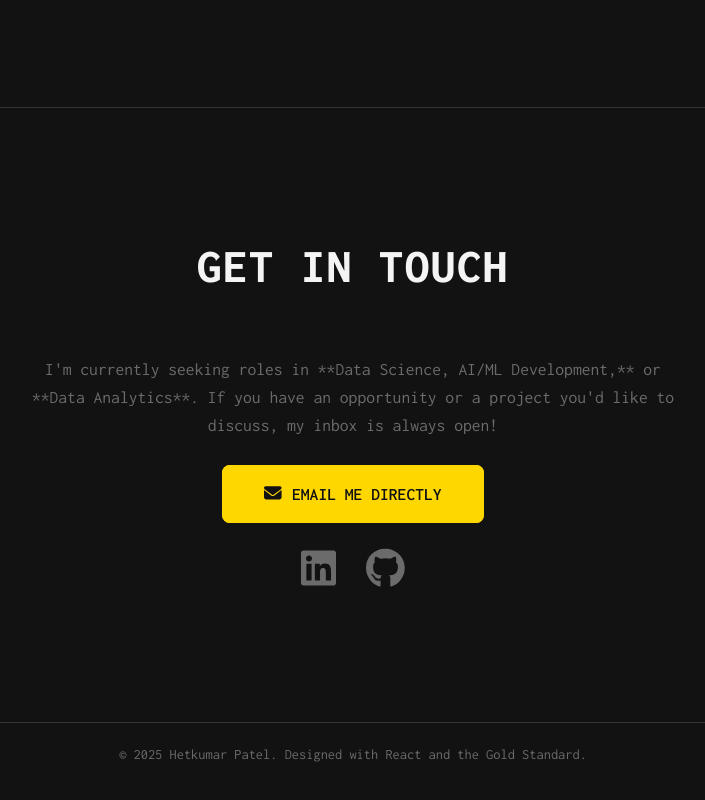
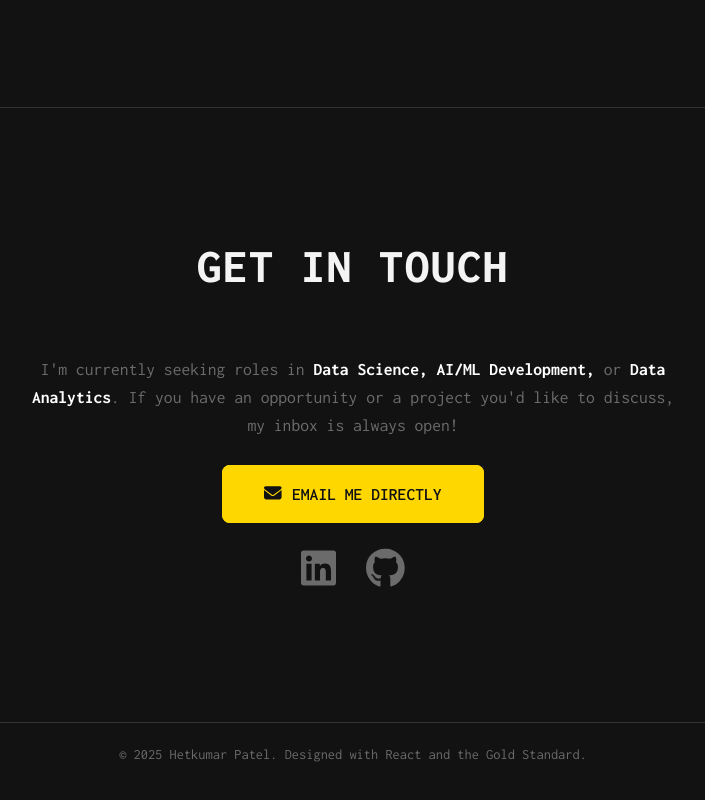
Before and after one commit to het0814/het0814.github.io, a React (Create React App) app: page / in a window 1280 px wide. Shown: the part 5094-5894 px from the top of the page, without its empty margins (287-992 px from the left). Built offline with nearby package versions, Linux system fonts and the light colour scheme.

Commit message:
chnaged styl in contact

```diff
--- a/src/components/Contact.js
+++ b/src/components/Contact.js
@@ -8,7 +8,7 @@ const Contact = () => {
             <h2 className="section-title">Get In Touch</h2>
 
             <p className="contact-message">
-                I'm currently seeking roles in **Data Science, AI/ML Development,** or **Data Analytics**.
+                I'm currently seeking roles in <strong style={{color : "white"}}>Data Science, AI/ML Development,</strong> or <strong style={{color : "white"}}>Data Analytics</strong>.
                 If you have an opportunity or a project you'd like to discuss, my inbox is always open!
             </p>
 
--- a/src/components/Projects.js
+++ b/src/components/Projects.js
@@ -49,7 +49,7 @@ const projectsData = [
         name: "Inventory Management System",
         description: "Developed an inventory tracking system with real-time updates and relational database integration to maintain high levels of inventory accuracy.",
         tech: ["Database", "Full-Stack", "Tracking", "MySQL"],
-        github: "https://github.com/h3t08", // ⬅️ UPDATE THIS LINK
+        github: "https://github.com/het0814", // ⬅️ UPDATE THIS LINK
         live: null
     },
 ];
```
